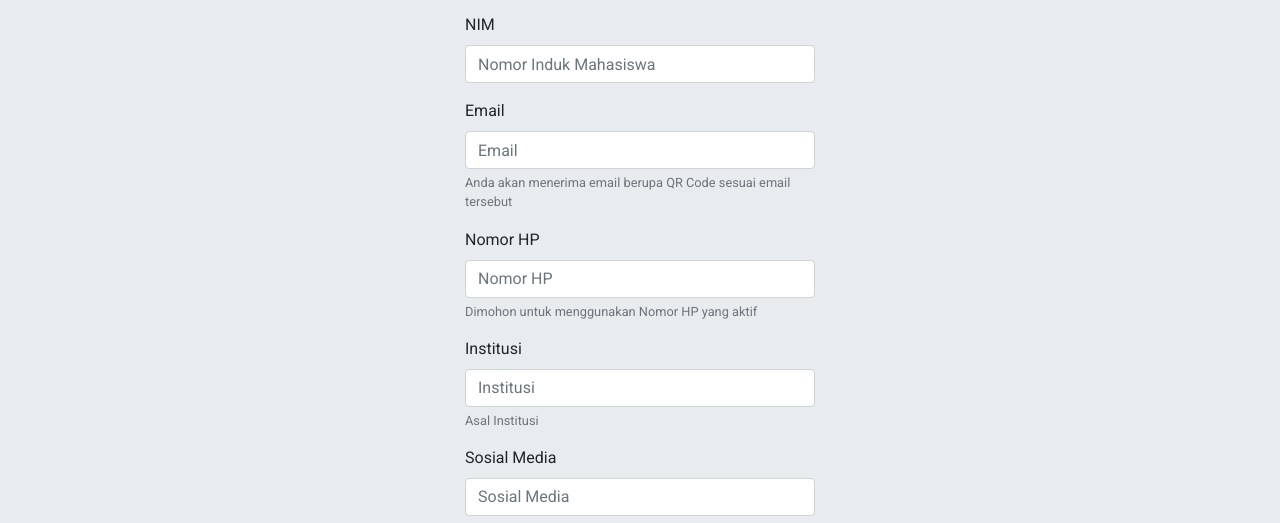
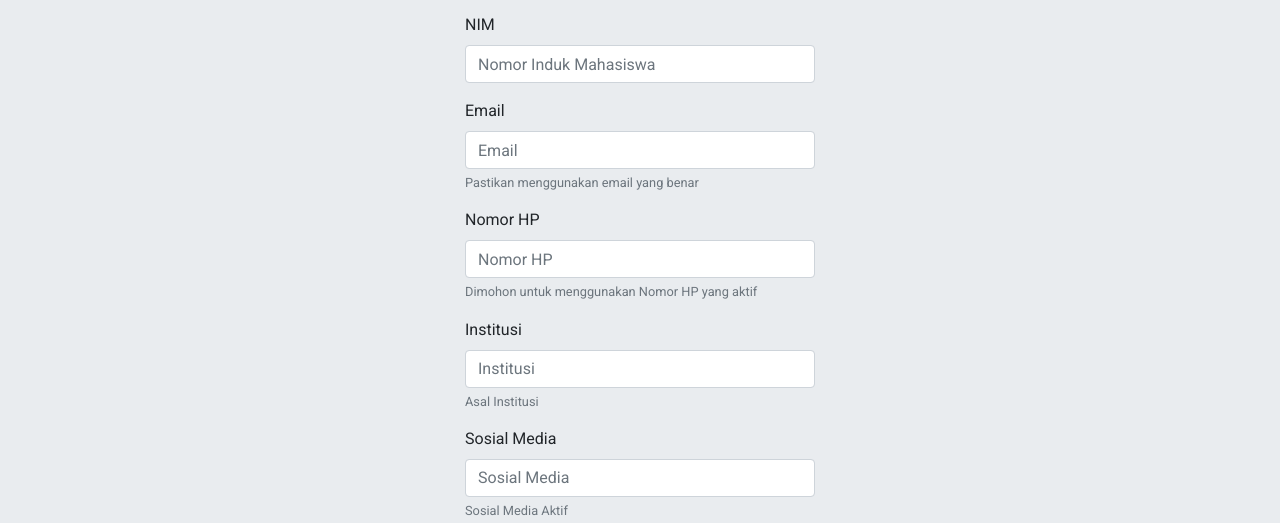
Before and after one commit to Yukinessa/Event-BEMFEB, a plain HTML site: page index.html in a window 1280 px wide. Shown: the part 264-787 px from the top of the page. Drawn offline with nearby package versions, Linux system fonts and the light colour scheme; some packages are replaced by stand-ins of ours; a script that the page names is missing; a web font is replaced by a local one.

Commit message:
fixing styling

```diff
--- a/index.html
+++ b/index.html
@@ -34,7 +34,7 @@
                             <div class="form-group">
                                     <label for="emailInput">Email</label>
                                     <input name="email" id="email" placeholder="Email" type="email" class="form-control" required>
-                                    <small id="nameHelp" class="form-text text-muted">Anda akan menerima email berupa QR Code sesuai email tersebut</small>
+                                    <small id="nameHelp" class="form-text text-muted">Pastikan menggunakan email yang benar</small>
                             </div>
 
                             <div class="form-group">
```
